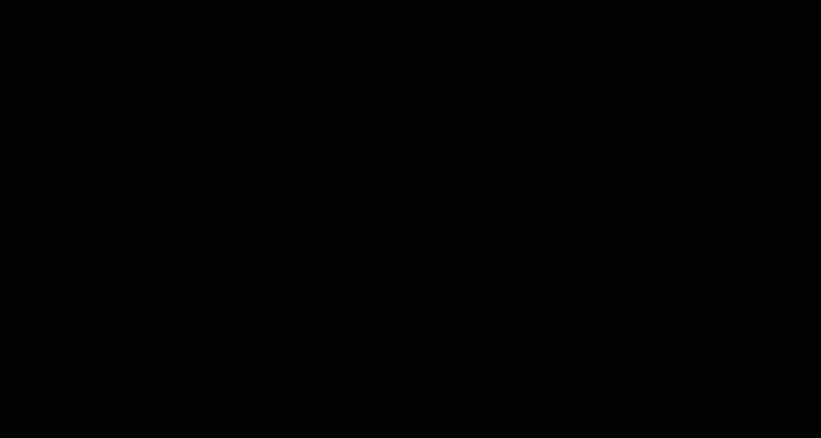
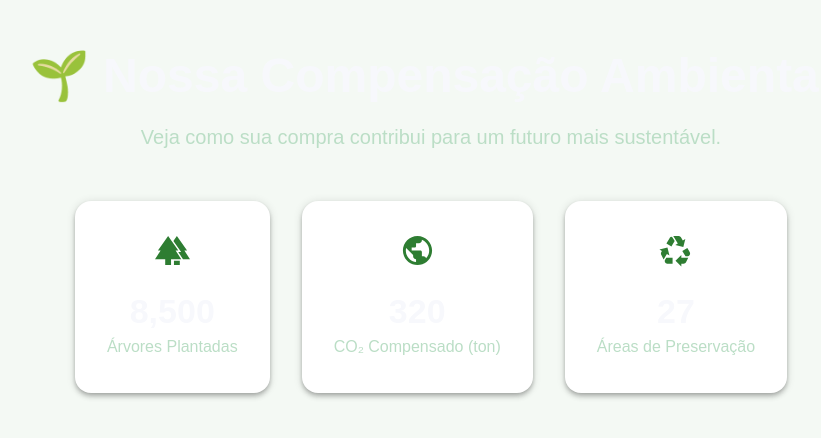
Before and after one commit to Nicollyyuri/Portal-Acro, a React (Create React App) app: page /cliente/compensacao-ambiental in a window 1280 px wide. Before the commit this address had no page. Shown: the top 438 px of the page, without its empty margins (209-1030 px from the left). Built offline with nearby package versions, Linux system fonts and the light colour scheme.

Commit message:
modified:   src/App.jsx 	modified:   src/componentes/LayoutCliente.jsx 	modified:   src/paginas/administrador/AdminUsuarios.jsx 	new file:   src/paginas/cliente/CompensacaoAmbientalPage.jsx

```diff
--- a/src/App.jsx
+++ b/src/App.jsx
@@ -14,6 +14,7 @@ import BoletosPage from './paginas/cliente/BoletosPage';
 import ObrasPage from './paginas/cliente/ObrasPage';
 import AssistenciaPage from './paginas/cliente/AssistenciaPage';
 import DocumentosPage from './paginas/cliente/DocumentosPage';
+import CompensacaoAmbientalPage from './paginas/cliente/CompensacaoAmbientalPage';
 
 // Admin
 import LayoutAdmin from './componentes/LayoutAdmin';
@@ -44,6 +45,7 @@ const App = () => {
           <Route path="/cliente/obras" element={<ObrasPage />} />
           <Route path="/cliente/assistencia" element={<AssistenciaPage />} />
           <Route path="/cliente/documentos" element={<DocumentosPage />} />
+          <Route path="/cliente/compensacao-ambiental" element={<CompensacaoAmbientalPage />} />
 
           {/* 🔒 Admin */}
 
--- a/src/componentes/LayoutCliente.jsx
+++ b/src/componentes/LayoutCliente.jsx
@@ -8,6 +8,7 @@ const menuItems = [
     { text: 'Boletos', path: '/cliente/boletos' },
     { text: 'Documentos', path: '/cliente/documentos' },
     { text: 'Obras', path: '/cliente/obras' },
+    { text: 'Compensação Ambiental', path: '/cliente/compensacao-ambiental' },
     { text: 'Assistência', path: '/cliente/assistencia' },
     { text: 'Sair', path: '/' },
 ];
--- a/src/paginas/administrador/AdminUsuarios.jsx
+++ b/src/paginas/administrador/AdminUsuarios.jsx
@@ -15,14 +15,24 @@ import {
 const usuarios = [
     { id: 1, nome: 'João Admin', email: 'joao@acro.com' },
     { id: 2, nome: 'Maria Gestora', email: 'maria@acro.com' },
+    // Você pode adicionar mais para testar a rolagem
 ];
 
 const AdminUsuarios = () => {
     return (
-        <Box p={2}>
+        <Box
+            sx={{
+                height: '100vh',         // Altura total da viewport
+                overflowY: 'auto',       // Habilita rolagem vertical se necessário
+                px: 3,
+                py: 4,
+                backgroundColor: '#f7f7f7',
+            }}
+        >
             <Typography variant="h4" gutterBottom>
                 Usuários Cadastrados
             </Typography>
+
             <TableContainer component={Paper}>
                 <Table>
                     <TableHead>
--- /dev/null
+++ b/src/paginas/cliente/CompensacaoAmbientalPage.jsx
@@ -0,0 +1,68 @@
+import React, { useEffect, useState } from 'react';
+import { Box, Typography, Paper, Grid } from '@mui/material';
+import { Recycling, Public, Forest } from '@mui/icons-material';
+
+
+const indicadores = [
+    { id: 'arvores', label: 'Árvores Plantadas', icon: <Forest fontSize="large" />, target: 8500 },
+    { id: 'co2', label: 'CO₂ Compensado (ton)', icon: <Public fontSize="large" />, target: 320 },
+    { id: 'areas', label: 'Áreas de Preservação', icon: <Recycling fontSize="large" />, target: 27 }
+];
+
+const Contador = ({ target }) => {
+    const [count, setCount] = useState(0);
+
+    useEffect(() => {
+        let start = 0;
+        const duration = 1500;
+        const step = Math.ceil(target / (duration / 30));
+        const interval = setInterval(() => {
+            start += step;
+            if (start >= target) {
+                setCount(target);
+                clearInterval(interval);
+            } else {
+                setCount(start);
+            }
+        }, 30);
+        return () => clearInterval(interval);
+    }, [target]);
+
+    return <Typography variant="h4" fontWeight="bold">{count.toLocaleString()}</Typography>;
+};
+
+const CompensacaoAmbientalPage = () => {
+    return (
+        <Box sx={{ py: 6, px: 3, backgroundColor: '#f4f9f4', minHeight: '100vh' }}>
+            {/* Cabeçalho */}
+            <Box textAlign="center" mb={6}>
+                <Typography variant="h3" fontWeight="bold" gutterBottom>
+                    🌱 Nossa Compensação Ambiental
+                </Typography>
+                <Typography variant="h6" color="textSecondary">
+                    Veja como sua compra contribui para um futuro mais sustentável.
+                </Typography>
+            </Box>
+
+            {/* Painel de Indicadores */}
+            <Grid container spacing={4} justifyContent="center">
+                {indicadores.map(({ id, label, icon, target }) => (
+                    <Grid item xs={12} sm={6} md={4} key={id}>
+                        <Paper elevation={4} sx={{
+                            p: 4,
+                            textAlign: 'center',
+                            backgroundColor: '#ffffff',
+                            borderRadius: 4
+                        }}>
+                            <Box sx={{ color: '#2e7d32', mb: 2 }}>{icon}</Box>
+                            <Contador target={target} />
+                            <Typography variant="subtitle1" color="textSecondary">{label}</Typography>
+                        </Paper>
+                    </Grid>
+                ))}
+            </Grid>
+        </Box>
+    );
+};
+
+export default CompensacaoAmbientalPage;
```
